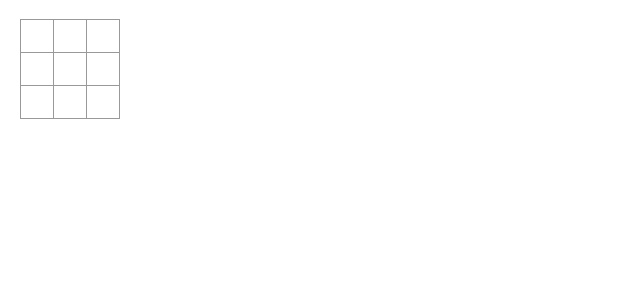
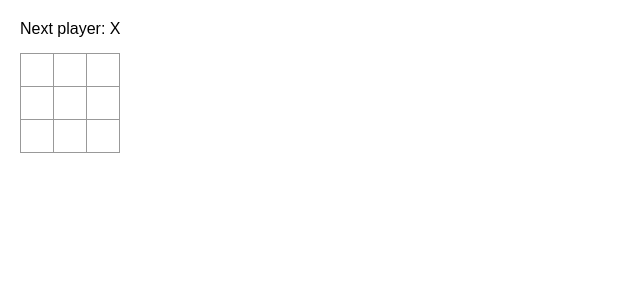
Before and after one commit to MiguelAngelGonzalesMelgar/digital-academy-tic-tac-toe-react-tutorial, a React (Create React App) app: page / in a window 1280 px wide. Shown: the top 300 px of the page, without its empty margins (0-640 px from the left). Built offline with nearby package versions, Linux system fonts and the light colour scheme.

Commit message:
feature: add calculate winner to board and logic to display turns, winner and draw.

```diff
--- a/src/App.js
+++ b/src/App.js
@@ -30,8 +30,25 @@ const Board = () => {
     setIsNext(!xIsNext);
   }
 
+  // Display info to user
+  const winner = calculateWinner(squares);
+  const draw = squares.every(square => square !== null);
+
+  let status;
+  if (winner) {
+    status = `Winner: ${winner}`;
+  } else if (draw) {
+    status = "It's a Draw!"
+  } else {
+    status = `Next player: ${xIsNext ? "X" : "O"}`;
+  }
+
+
   return (
     <>
+    <div className="status">
+      <p>{status}</p>
+    </div>
     <div className="board-row">
       <Square value={squares[0]} onSquareClick={() => handleSquareClick(0)}/>
       <Square value={squares[1]} onSquareClick={() => handleSquareClick(1)}/>
--- a/src/utils/calculateWinner.js
+++ b/src/utils/calculateWinner.js
@@ -12,10 +12,10 @@ const calculateWinner = (squares) => {
     [2, 4, 6],
   ]
   for (const line of lines) {
-    const [a, b, c] = lines[i];
+    const [a, b, c] = line;
     const potentialWinner = squares[a]
     if (potentialWinner && potentialWinner === squares[b] && potentialWinner === squares[c]) {
-      return squares[a];
+      return potentialWinner;
     }
   }
   return null;
```
